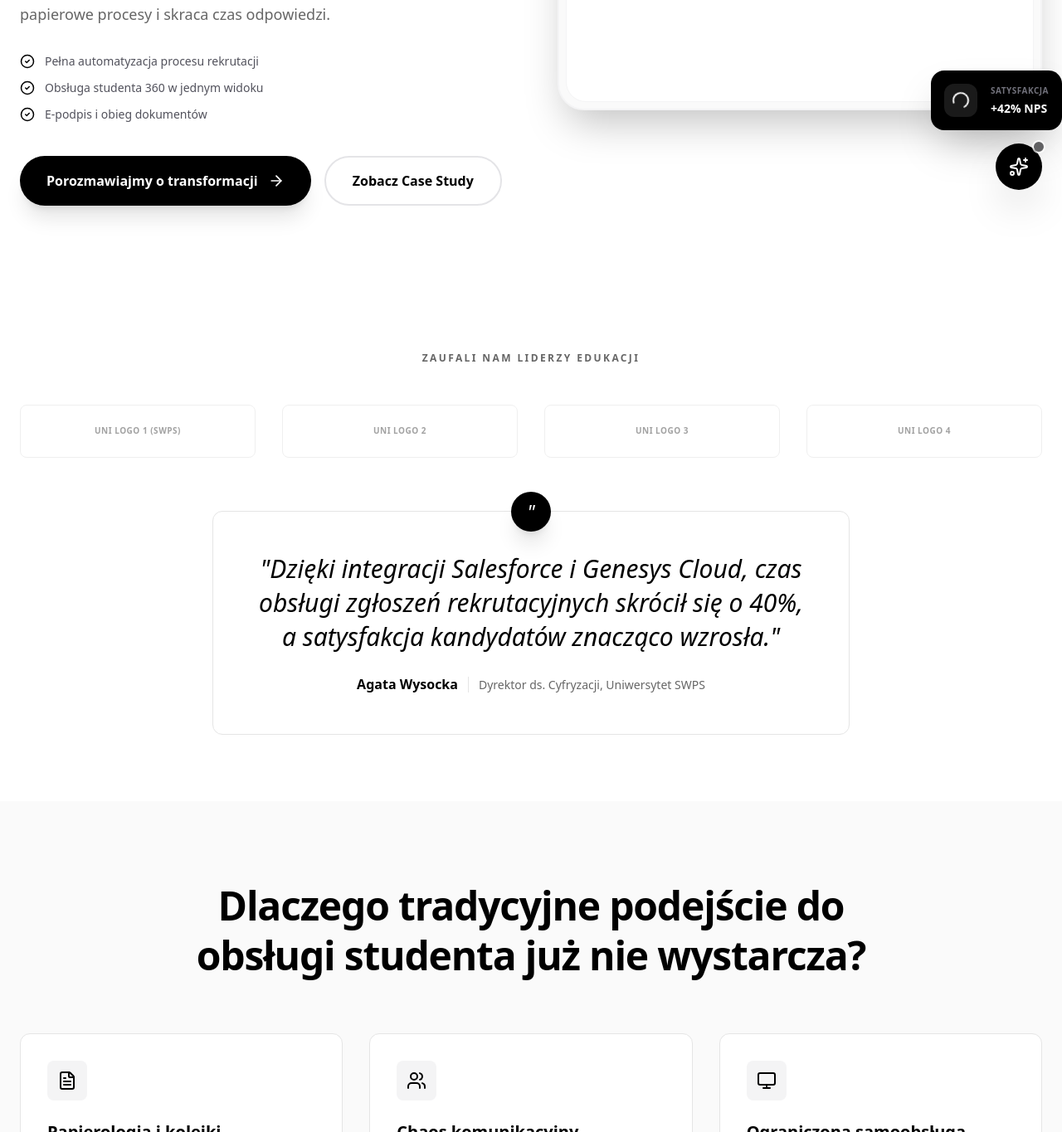
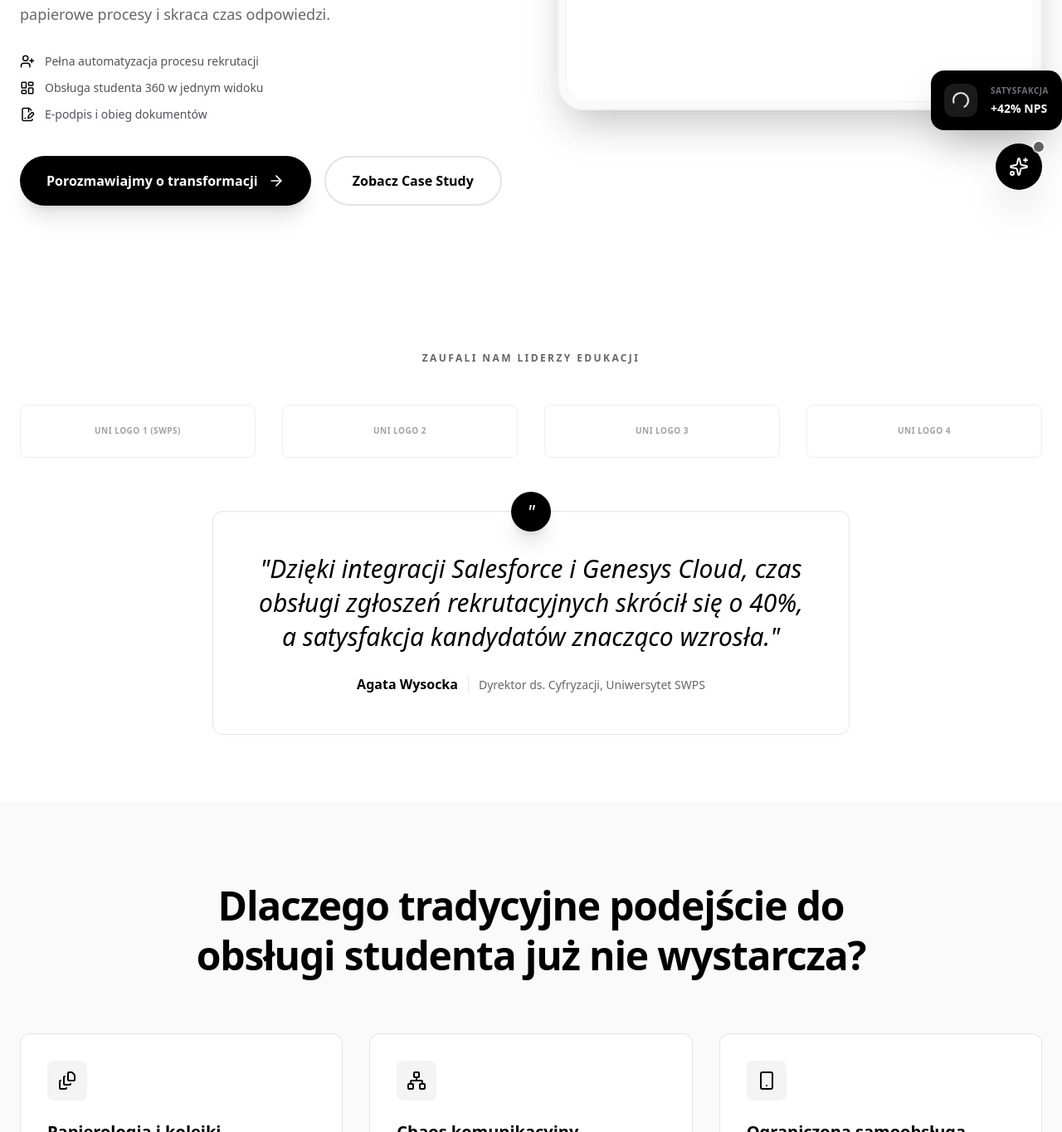
Before and after one commit to Dabermanpl/Think-Beyond-UX, a Next.js app: page /Think-Beyond-UX/ in a window 1280 px wide. Shown: the part 547-1912 px from the top of the page at 83% size. Built offline with nearby package versions, Linux system fonts and the light colour scheme.

Commit message:
UI: Optimized icons across all sections to better reflect text content

```diff
--- a/src/components/Hero.tsx
+++ b/src/components/Hero.tsx
@@ -1,4 +1,4 @@
-import { ArrowRight, CheckCircle2, Image as ImageIcon } from "lucide-react";
+import { ArrowRight, UserPlus, LayoutDashboard, FileSignature, Image as ImageIcon } from "lucide-react";
 import Link from "next/link";
 
 export function Hero() {
@@ -29,13 +29,13 @@ export function Hero() {
 
             <ul className="space-y-3 pt-2">
               {[
-                "Pełna automatyzacja procesu rekrutacji",
-                "Obsługa studenta 360 w jednym widoku",
-                "E-podpis i obieg dokumentów"
+                { text: "Pełna automatyzacja procesu rekrutacji", icon: <UserPlus size={18} className="text-black" /> },
+                { text: "Obsługa studenta 360 w jednym widoku", icon: <LayoutDashboard size={18} className="text-black" /> },
+                { text: "E-podpis i obieg dokumentów", icon: <FileSignature size={18} className="text-black" /> }
               ].map((item, i) => (
                 <li key={i} className="flex items-center gap-3 text-zinc-600 font-medium text-sm">
-                  <CheckCircle2 size={18} className="text-black" />
-                  {item}
+                  {item.icon}
+                  {item.text}
                 </li>
               ))}
             </ul>
--- a/src/components/LeadMagnet.tsx
+++ b/src/components/LeadMagnet.tsx
@@ -1,4 +1,4 @@
-import { Download, Image as ImageIcon, ArrowRight } from "lucide-react";
+import { Download, Image as ImageIcon, ArrowRight, CheckCircle, FileX, Zap, MailX } from "lucide-react";
 
 export function LeadMagnet() {
   return (
@@ -42,13 +42,16 @@ export function LeadMagnet() {
             {/* Stats Grid */}
             <div className="grid grid-cols-2 gap-4">
               {[
-                { label: "Cyfrowe procesy", value: "100%" },
-                { label: "Formularzy papierowych", value: "0" },
-                { label: "Szybsza obsługa", value: "3×" },
-                { label: "Mniej zapytań e-mail", value: "68%" },
+                { label: "Cyfrowe procesy", value: "100%", icon: <CheckCircle size={20} className="text-green-500" /> },
+                { label: "Formularzy papierowych", value: "0", icon: <FileX size={20} className="text-zinc-400" /> },
+                { label: "Szybsza obsługa", value: "3×", icon: <Zap size={20} className="text-zinc-400" /> },
+                { label: "Mniej zapytań e-mail", value: "68%", icon: <MailX size={20} className="text-zinc-400" /> },
               ].map((stat, i) => (
-                <div key={i} className="bg-zinc-50 border border-zinc-100 p-6 rounded-2xl space-y-2">
-                  <div className="font-display text-4xl font-bold tracking-tight">{stat.value}</div>
+                <div key={i} className="bg-zinc-50 border border-zinc-100 p-6 rounded-2xl space-y-3">
+                  <div className="flex items-center justify-between">
+                    <div className="font-display text-4xl font-bold tracking-tight">{stat.value}</div>
+                    {stat.icon}
+                  </div>
                   <div className="font-body text-xs text-zinc-500 font-medium uppercase tracking-wide">{stat.label}</div>
                 </div>
               ))}
--- a/src/components/ProblemStorytelling.tsx
+++ b/src/components/ProblemStorytelling.tsx
@@ -1,21 +1,21 @@
-import { FileText, Users, Monitor } from "lucide-react";
+import { FileStack, Network, Smartphone } from "lucide-react";
 
 export function ProblemStorytelling() {
   const painPoints = [
     {
       title: "Papierologia i kolejki",
       description: "Tysiące papierowych wniosków, które gubią się w obiegu i zmuszają studentów do stania w kolejkach do dziekanatu.",
-      icon: <FileText className="text-primary" size={24} />,
+      icon: <FileStack className="text-primary" size={24} />,
     },
     {
       title: "Chaos komunikacyjny",
       description: "Informacje rozproszone po wielu systemach, Excelach i mailach. Brak jednego źródła prawdy o kandydacie.",
-      icon: <Users className="text-primary" size={24} />,
+      icon: <Network className="text-primary" size={24} />,
     },
     {
       title: "Ograniczona samoobsługa",
       description: "Student musi przyjść osobiście, by załatwić prostą sprawę. Brak nowoczesnych narzędzi mobilnych.",
-      icon: <Monitor className="text-primary" size={24} />,
+      icon: <Smartphone className="text-primary" size={24} />,
     },
   ];
 
--- a/src/components/Solution.tsx
+++ b/src/components/Solution.tsx
@@ -1,21 +1,21 @@
-import { Share2, Smartphone, ShieldCheck, Headphones } from "lucide-react";
+import { Zap, Orbit, Fingerprint, Headphones } from "lucide-react";
 
 export function Solution() {
   const solutions = [
     {
       title: "Platforma rekrutacyjna",
       description: "Zdalny proces od A do Z. Kandydat przesyła dokumenty online, a system automatycznie weryfikuje ich poprawność. Koniec z kolejkami.",
-      icon: <Share2 size={24} />,
+      icon: <Zap size={24} />,
     },
     {
       title: "Centrum Spraw Studenckich 360°",
       description: "Jeden widok na wszystkie interakcje studenta. Szybka obsługa wniosków, pism i zaświadczeń w jednym zintegrowanym systemie.",
-      icon: <Smartphone size={24} />,
+      icon: <Orbit size={24} />,
     },
     {
       title: "E-podpis & Cyfrowe procesy",
       description: "Pełna automatyzacja wydawania decyzji i zaświadczeń. Bezpieczny e-podpis eliminuje potrzebę papierowego obiegu dokumentów.",
-      icon: <ShieldCheck size={24} />,
+      icon: <Fingerprint size={24} />,
     },
     {
       title: "Dedykowane Call Center",
```
